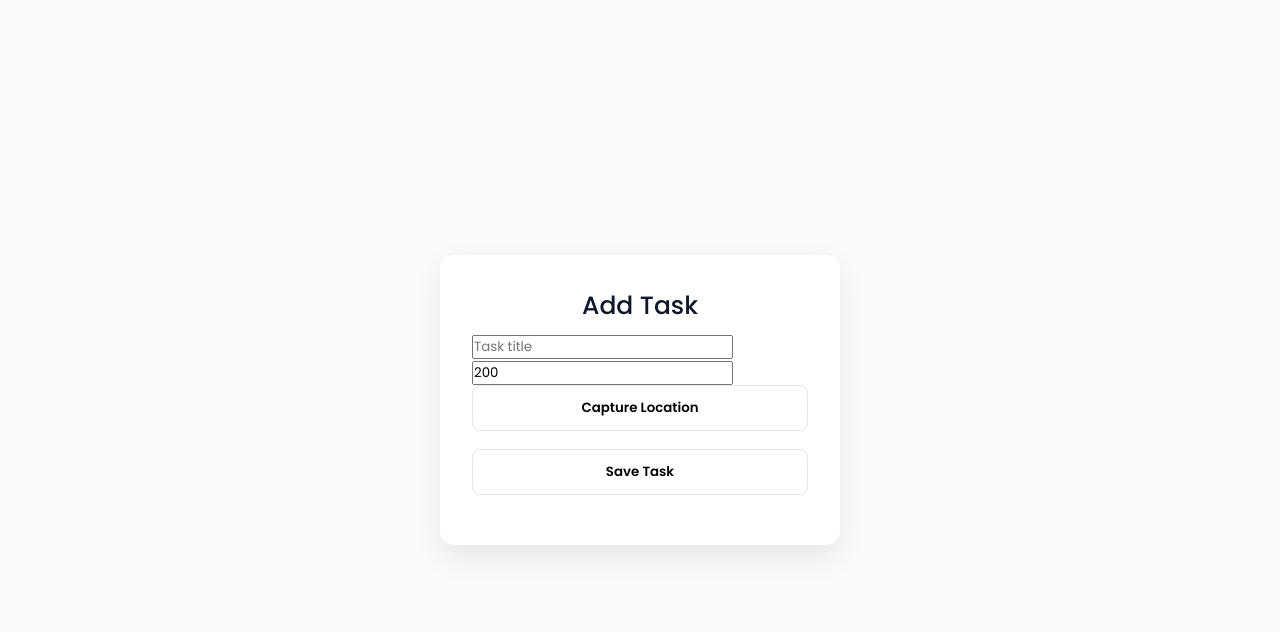
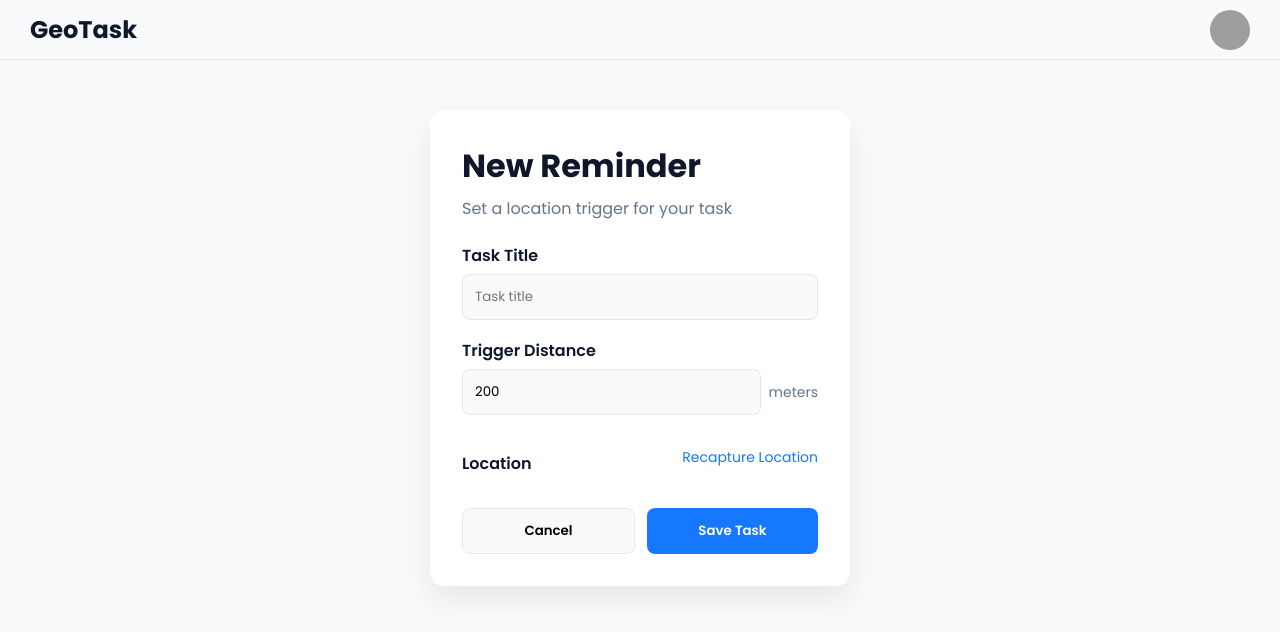
Before and after one commit to maheshbhojane1/GeoTask, a React (Vite) app: page /add-task in a window 1280 px wide. Shown: the top 632 px of the page. Built offline with nearby package versions, Linux system fonts and the light colour scheme; grey boxes are pictures that could not be loaded.

Commit message:
update css

```diff
--- a/src/pages/AddTask.jsx
+++ b/src/pages/AddTask.jsx
@@ -36,30 +36,71 @@ export default function AddTask() {
   };
 
   return (
-    <div className="container">
-      <div className="card">
-        <h2>Add Task</h2>
 
-        <input
-          placeholder="Task title"
+
+    // <div className="container">
+    //   <div className="card">
+    //     <h2>Add Task</h2>
+
+    //     <input
+    //       placeholder="Task title"
+    //       value={title}
+    //       onChange={(e) => setTitle(e.target.value)}
+    //     />
+
+    //     <input
+    //       type="number"
+    //       value={distance}
+    //       onChange={(e) => setDistance(e.target.value)}
+    //     />
+
+    //     <button className="btn" onClick={getLocation}>
+    //       Capture Location
+    //     </button>
+
+    //     <button className="btn" onClick={handleSubmit}>
+    //       Save Task
+    //     </button>
+    //   </div>
+    // </div>
+
+    <>
+
+    <header class="topbar">
+    <h2>GeoTask</h2>
+    <img src="https://i.pravatar.cc/40" alt="profile" />
+  </header>
+
+  <main class="page">
+    <div class="card">
+      <h1>New Reminder</h1>
+      <p class="subtitle">Set a location trigger for your task</p>
+
+      <form>
+        <label>Task Title</label>
+        <input placeholder="Task title"
           value={title}
-          onChange={(e) => setTitle(e.target.value)}
-        />
+          onChange={(e) => setTitle(e.target.value)} />
 
-        <input
-          type="number"
-          value={distance}
-          onChange={(e) => setDistance(e.target.value)}
-        />
+        <label>Trigger Distance</label>
+        <div class="input-group">
+          <input type="number" value="200" />
+          <span>meters</span>
+        </div>
 
-        <button className="btn" onClick={getLocation}>
-          Capture Location
-        </button>
+        <div class="location-row">
+          <label>Location</label>
+          <a  onClick={getLocation}>Recapture Location</a>
+        </div>
 
-        <button className="btn" onClick={handleSubmit}>
-          Save Task
-        </button>
-      </div>
+
+        <div class="actions">
+          <button type="button" class="btn cancel">Cancel</button>
+          <button className="btn primary" onClick={handleSubmit} >Save Task</button>
+        </div>
+      </form>
     </div>
+  </main>
+    </>
   );
 }
--- a/src/pages/Dashboard.jsx
+++ b/src/pages/Dashboard.jsx
@@ -1,26 +1,23 @@
 import { useState, useEffect, useRef } from "react";
 import { calculateDistance } from "../utils/calculateDistance";
-import { onAuthStateChanged } from "firebase/auth";
+import { onAuthStateChanged, signOut } from "firebase/auth";
 import { auth, db } from "../services/firebase";
 import { useNavigate, Link } from "react-router-dom";
-import {
-  doc,
-  getDoc,
-  deleteDoc,
-  collection,
-  addDoc,
-} from "firebase/firestore";
+import { doc, getDoc, deleteDoc, collection, addDoc } from "firebase/firestore";
 
 export default function Dashboard() {
   const [task, setTask] = useState(null);
   const [currentDistance, setCurrentDistance] = useState(null);
+  const [showMenu, setShowMenu] = useState(false);
   const hasTriggered = useRef(false);
   const navigate = useNavigate();
 
   /* 🔐 AUTH PROTECTION */
   useEffect(() => {
     const unsub = onAuthStateChanged(auth, (user) => {
-      if (!user) navigate("/");
+      if (!user) {
+        navigate("/", { replace: true }); // ⛔ block back button
+      }
     });
     return () => unsub();
   }, [navigate]);
@@ -47,6 +44,12 @@ export default function Dashboard() {
     loadTask();
   }, []);
 
+  /* 🔓 LOGOUT HANDLER */
+  const handleLogout = async () => {
+    await signOut(auth);
+    navigate("/", { replace: true }); // ⛔ prevents back navigation
+  };
+
   /* 🔔 SHOW NOTIFICATION */
   const showNotification = (title, body) => {
     if (Notification.permission === "granted") {
@@ -54,7 +57,7 @@ export default function Dashboard() {
     }
   };
 
-  /* 📤 MOVE TASK TO HISTORY (FIRESTORE) */
+  /* 📤 MOVE TASK TO HISTORY */
   const moveTaskToHistory = async (completedTask) => {
     const user = auth.currentUser;
     if (!user) return;
@@ -75,11 +78,6 @@ export default function Dashboard() {
   /* 📍 LOCATION TRACKING */
   useEffect(() => {
     if (!task) return;
-
-    if (!navigator.geolocation) {
-      alert("Geolocation not supported");
-      return;
-    }
 
     const watchId = navigator.geolocation.watchPosition(
       (pos) => {
@@ -123,17 +121,54 @@ export default function Dashboard() {
   }, [task]);
 
   return (
+    <>
+      <header class="navbar">
+        <div class="logo">GeoTask</div>
+
+        <div className="user-menu">
+          <Link className="btn" to="/history">
+            History
+          </Link>
+          <img
+            src={auth.currentUser?.photoURL || "/user.png"}
+            alt="User"
+            className="avatar"
+            onClick={() => setShowMenu(!showMenu)}
+          />
+
+          {showMenu && (
+            <div className="dropdown">
+              <button onClick={handleLogout}>Logout</button>
+            </div>
+          )}
+        </div>
+      </header>
+
       <div className="container">
         <div className="card">
-        <h1>GeoTask Dashboard</h1>
+          <section class="page-header">
+            <h1>Current Active Task</h1>
+            <button class="primary-btn btn"><Link className="btn" to="/add-task">
+              Add New Task
+            </Link></button>
+          </section>
 
-        <div style={{ display: "flex", gap: "10px" }}>
-          <Link className="btn" to="/add-task">
-            + Add Task
-          </Link>
-          <Link className="btn" to="/history">
-            View History
-          </Link>
+          {/* <section class="header">
+            <h1>Current Active Task</h1>
+            <button class="primary-btn btn"><Link className="btn" to="/add-task">
+              Add Task
+            </Link></button>
+
+          </section> */}
+
+          <div className="task-card">
+            <div class="task-top">
+              <div>
+                <span class="badge">TRACKING ACTIVE</span>
+                <h2>Buy Groceries</h2>
+                <p class="location">Whole Foods Market, Downtown</p>
+              </div>
+            </div>
           </div>
 
           <br />
@@ -156,10 +191,7 @@ export default function Dashboard() {
 
               <br />
 
-            <button
-              className="btn"
-              onClick={() => moveTaskToHistory(task)}
-            >
+              <button className="btn" onClick={() => moveTaskToHistory(task)}>
                 Mark as Completed
               </button>
             </>
@@ -168,5 +200,6 @@ export default function Dashboard() {
           )}
         </div>
       </div>
+    </>
   );
 }
--- a/src/styles/global.css
+++ b/src/styles/global.css
@@ -13,7 +13,49 @@ body {
   color: #0f172a;
 }
 
+.header {
+
+  display: flex;
+  justify-content: space-between;
+  align-items: center;
+  margin-bottom: 32px;
+}
+
+.avatar {
+  width: 38px;
+  height: 38px;
+  border-radius: 50%;
+  cursor: pointer;
+}
+
+.user-menu {
+  position: relative;
+}
+
+.dropdown {
+  position: absolute;
+  right: 0;
+  top: 45px;
+  background: white;
+  border: 1px solid #ddd;
+  padding: 8px;
+}
+
 .container {
+  max-width: 1100px;
+  margin: 40px auto;
+  padding: 0 20px;
+}
+
+
+.task-card {
+  background: white;
+  border-radius: 14px;
+  padding: 28px;
+  box-shadow: 0 10px 25px rgba(0,0,0,0.05);
+}
+
+/* .container {
    min-height: 100vh;
   display: flex;
   flex-direction: column;
@@ -87,4 +129,195 @@ body {
   padding: 10px;
   border: 1px solid #ccc;
   border-radius: 6px;
+} */
+
+/* Topbar */
+.topbar {
+  background: #f8fafc;
+  height: 60px;
+  padding: 0 30px;
+  display: flex;
+  align-items: center;
+  justify-content: space-between;
+  border-bottom: 1px solid #e5e7eb;
 }
+
+.topbar img {
+  border-radius: 50%;
+}
+
+/* Page */
+.page {
+  display: flex;
+  justify-content: center;
+  align-items: center;
+  padding: 50px 20px;
+}
+
+/* Card */
+.card {
+  background: white;
+  width: 100%;
+  max-width: 420px;
+  padding: 32px;
+  border-radius: 14px;
+  box-shadow: 0 14px 30px rgba(0,0,0,0.08);
+}
+
+.card h1 {
+  margin-bottom: 6px;
+}
+
+.subtitle {
+  color: #64748b;
+  margin-bottom: 22px;
+}
+
+/* Form */
+label {
+  display: block;
+  font-weight: 600;
+  margin-bottom: 6px;
+  margin-top: 18px;
+}
+
+input {
+  width: 100%;
+  padding: 12px;
+  border-radius: 8px;
+  border: 1px solid #e5e7eb;
+  background: #f8fafc;
+}
+
+input:focus {
+  outline: none;
+  border-color: #1677ff;
+  background: white;
+}
+
+/* Trigger Distance */
+.input-group {
+  display: flex;
+  align-items: center;
+  gap: 8px;
+}
+
+.input-group span {
+  color: #64748b;
+  font-size: 14px;
+}
+
+/* Location */
+.location-row {
+  display: flex;
+  justify-content: space-between;
+  align-items: center;
+  margin-top: 18px;
+}
+
+.location-row a {
+  color: #1677ff;
+  text-decoration: none;
+  font-size: 14px;
+}
+
+/* Map Box */
+.map-box {
+  margin-top: 10px;
+  border-radius: 12px;
+  border: 1px solid #e5e7eb;
+  background: linear-gradient(135deg, #f8fafc, #ffffff);
+  padding: 26px;
+  text-align: center;
+}
+
+.map-icon {
+  font-size: 42px;
+  color: #1677ff;
+  margin-bottom: 18px;
+}
+
+.map-footer {
+  background: #f8fafc;
+  border-radius: 8px;
+  padding: 10px 14px;
+  display: flex;
+  justify-content: space-between;
+  font-size: 14px;
+}
+
+.coords {
+  color: #64748b;
+}
+
+/* Actions */
+.actions {
+  display: flex;
+  gap: 12px;
+  margin-top: 26px;
+}
+
+.btn {
+  flex: 1;
+  padding: 12px;
+  border-radius: 8px;
+  font-weight: 600;
+  cursor: pointer;
+  border: none;
+}
+
+.cancel {
+  background: #f8fafc;
+  border: 1px solid #e5e7eb;
+}
+
+.primary {
+  background: #1677ff;
+  color: white;
+}
+
+.navbar {
+  background: #fff;
+  padding: 16px 32px;
+  display: flex;
+  align-items: center;
+  justify-content: space-between;
+  border-bottom: 1px solid #e5e7eb;
+}
+
+.logo {
+  font-size: 22px;
+  font-weight: 700;
+  color: #1677ff;
+}
+
+
+
+.nav .active {
+  color: #0f172a;
+}
+
+.user-menu {
+  display: flex;
+  align-items: center;
+  gap: 12px;
+}
+
+.user-menu a {
+  margin: 0 14px;
+  text-decoration: none;
+  color: #000;
+  font-weight: 500;
+}
+
+.user img {
+  border-radius: 50%;
+}
+
+.logout {
+  padding: 6px 14px;
+  background: #fff;
+  border: 1px solid #e5e7eb;
+  border-radius: 6px;
+  cursor: pointer;
+}
```
Lines whose indentation alone changed are shown as unchanged.
